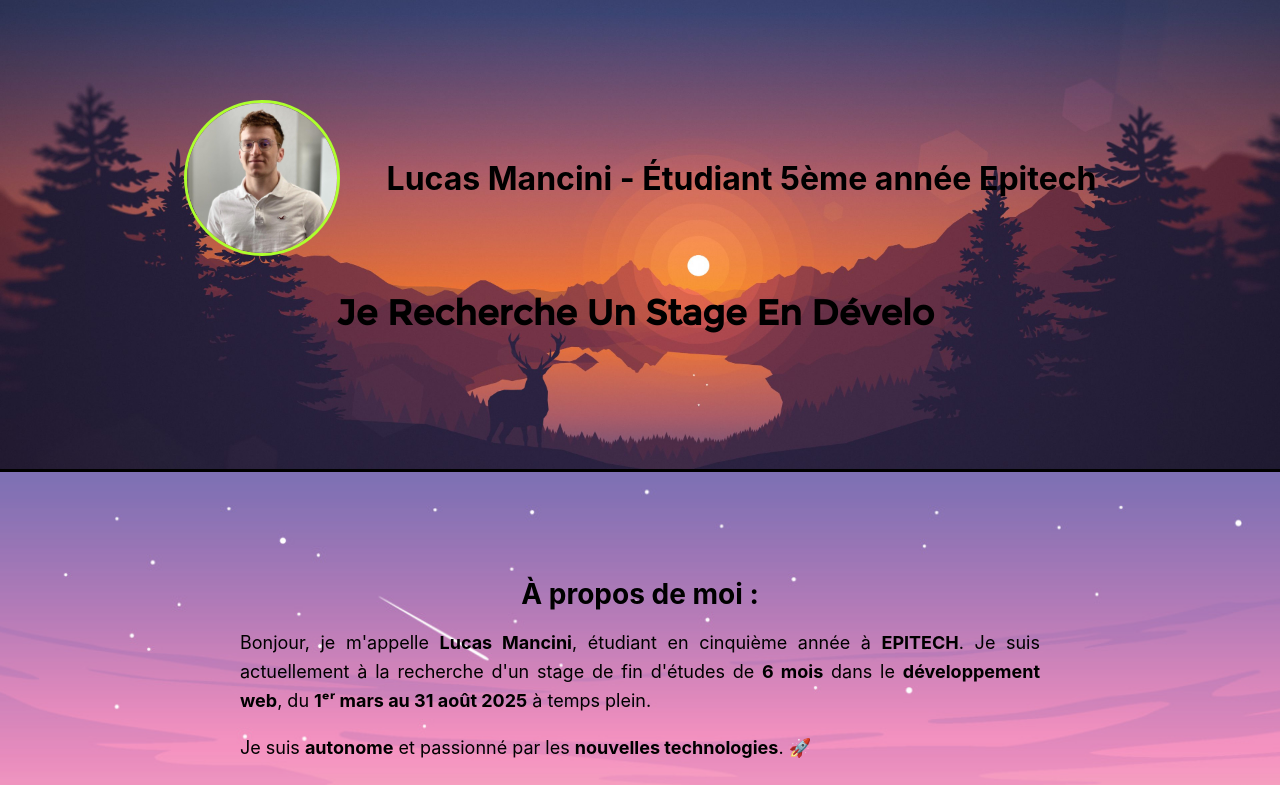
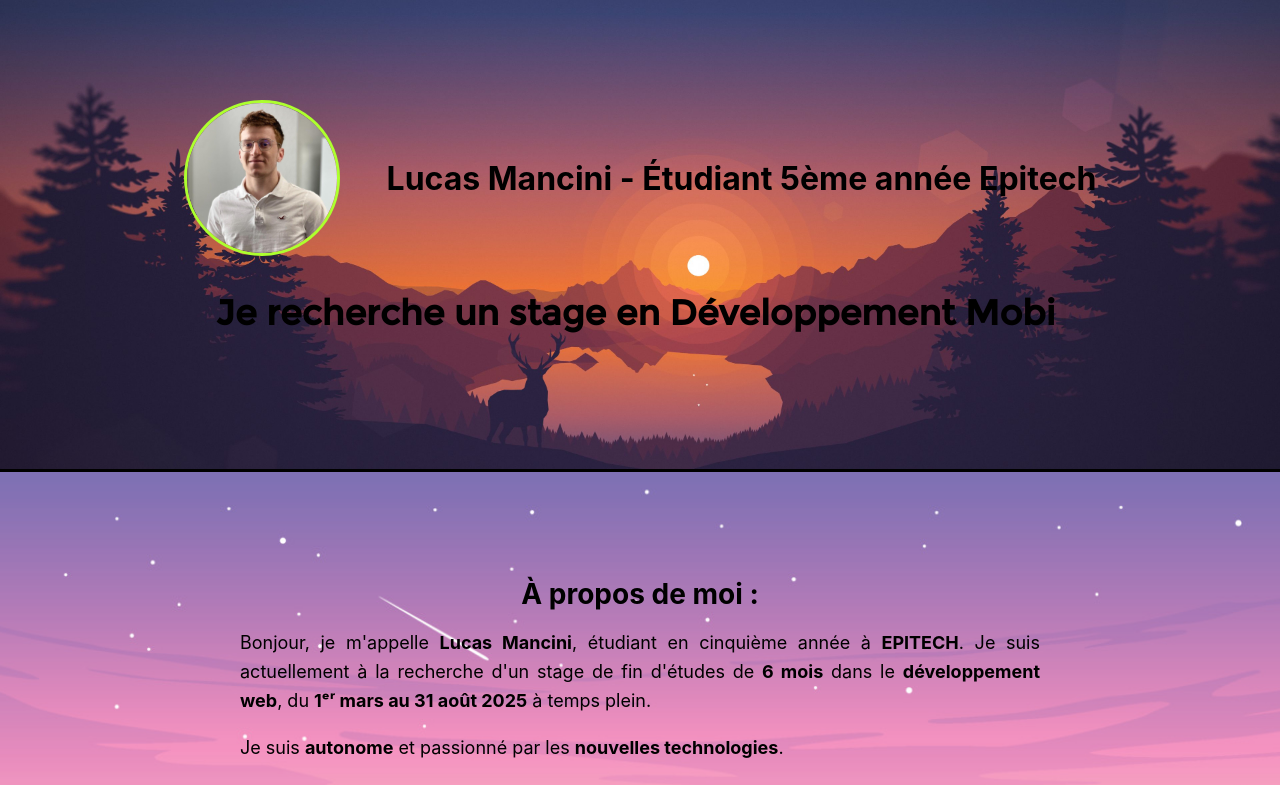
Before and after one commit to LucashMan/MyReactCV, a React (Create React App) app in the folder my-cv/: page / in a window 1280 px wide. Shown: the top 785 px of the page. Built offline with nearby package versions, Linux system fonts and the light colour scheme.

Commit message:
[+] change text in Hobbys, in aboutme and change in banner [-] remove css in aboutme and banner file

```diff
--- a/my-cv/src/Components/Aboutme.js
+++ b/my-cv/src/Components/Aboutme.js
@@ -10,7 +10,7 @@ function Aboutme() {
                 du <strong>1ᵉʳ mars au 31 août 2025</strong> à temps plein.
             </p>
             <p>
-                Je suis <strong>autonome</strong> et passionné par les <strong>nouvelles technologies</strong>. 🚀
+                Je suis <strong>autonome</strong> et passionné par les <strong>nouvelles technologies</strong>.
             </p>
         </div>
     );
--- a/my-cv/src/Components/Banner.js
+++ b/my-cv/src/Components/Banner.js
@@ -1,5 +1,4 @@
 import { Typewriter } from 'react-simple-typewriter';
-/*import logo from '../Assets/img/logo.png';*/
 import '../Styles/Banner.css';
 import lucasimg from '../Assets/img/lucasIMG.jpg';
 
@@ -12,12 +11,12 @@ function Banner() {
                 <img src={lucasimg} alt='Mon Cv' className='mcv-profile' />
                 <h1 className='mcv-title'>{title}</h1>
             </div>
-            <p className='mcv-typing'>
+            <p className='mcv-typing'> Je recherche un stage en
                 <Typewriter
                     words={[
-                        "Je recherche un stage en Développement Web !",
-                        "Je recherche un stage en Développement Mobile !",
-                        "Je recherche un stage en Full Stack !"
+                        " Développement Web !",
+                        " Développement Mobile !",
+                        " Full Stack !"
                     ]}
                     loop={Infinity}
                     cursor
--- a/my-cv/src/Components/Hobbys.js
+++ b/my-cv/src/Components/Hobbys.js
@@ -7,9 +7,9 @@ import gamesimage from "../Assets/img/gamesicon.png";
 import devimage from "../Assets/img/devgames.png";
 
 const hobbiesData = [
-  { id: 1, title: "Sport", image: vbimage, description: "J'adore le volley" },
-  { id: 2, title: "Voyage", image: tripimage, description: "J'adore voyager" },
-  { id: 3, title: "Jeux vidéos", image: gamesimage, description: "J'adore les jeux vidéos" },
+  { id: 1, title: "Sport", image: vbimage, description: "J'aime jouer au volley-ball et football" },
+  { id: 2, title: "Voyage", image: tripimage, description: "J'aime voyager et découvrir des cultures" },
+  { id: 3, title: "Jeux vidéos", image: gamesimage, description: "J'aime jouer aux jeux vidéo" },
   { id: 4, title: "Développement jeux vidéos", image: devimage, description: "J'aime créer et développer des jeux vidéos" },
 ];
 
--- a/my-cv/src/Styles/Aboutme.css
+++ b/my-cv/src/Styles/Aboutme.css
@@ -1,7 +1,7 @@
 .mcv-apropos {
-    text-align: center; /* Centrer le texte */
-    max-width: 800px; /* Largeur max pour éviter que ça s'étale */
-    margin: 30px auto; /* Centrer dans la page */
+    text-align: center;
+    max-width: 800px;
+    margin: 30px auto;
     padding: 20px;
 }
 
@@ -11,7 +11,7 @@
 }
 
 .mcv-apropos p {
-    text-align: justify; /* Justifier le texte */
-    line-height: 1.6; /* Espacement entre les lignes */
+    text-align: justify;
+    line-height: 1.6;
     font-size: 18px;
 }
--- a/my-cv/src/Styles/Banner.css
+++ b/my-cv/src/Styles/Banner.css
@@ -5,25 +5,21 @@
 
 .mcv-banner {
     color: black;
-    text-align: center; /* Centrer le texte pour un meilleur rendu */
-    padding: 100px 20px; /* Réduction du padding pour éviter le débordement */
+    text-align: center;
+    padding: 100px 20px;
     border-bottom: solid 3px black;
     display: flex;
-    justify-content: center; /* Centrage sur petit écran */
+    justify-content: center;
     flex-direction: column;
     align-items: center;
     background-image: url("../Assets/img/cerf.jpg");
     background-repeat: no-repeat;
     background-size: cover;
-    background-position: center; /* Ajuste l’image pour éviter qu’elle coupe mal */
-    width: 100%; /* Empêche le dépassement horizontal */
-    max-width: 100vw; /* Sécurise contre un éventuel débordement */
-    box-sizing: border-box; /* Évite que le padding agrandisse la bannière */
+    background-position: center;
+    width: 100%;
+    max-width: 100vw;
+    box-sizing: border-box;
 }
-
-
-
-
 
 .mcv-header {
     display: flex;
@@ -46,7 +42,6 @@
     color: black;
     font-size: 35px;
     font-weight: bold;
-    text-transform: capitalize;
     font-family: bannerfont;
 }
 
```
